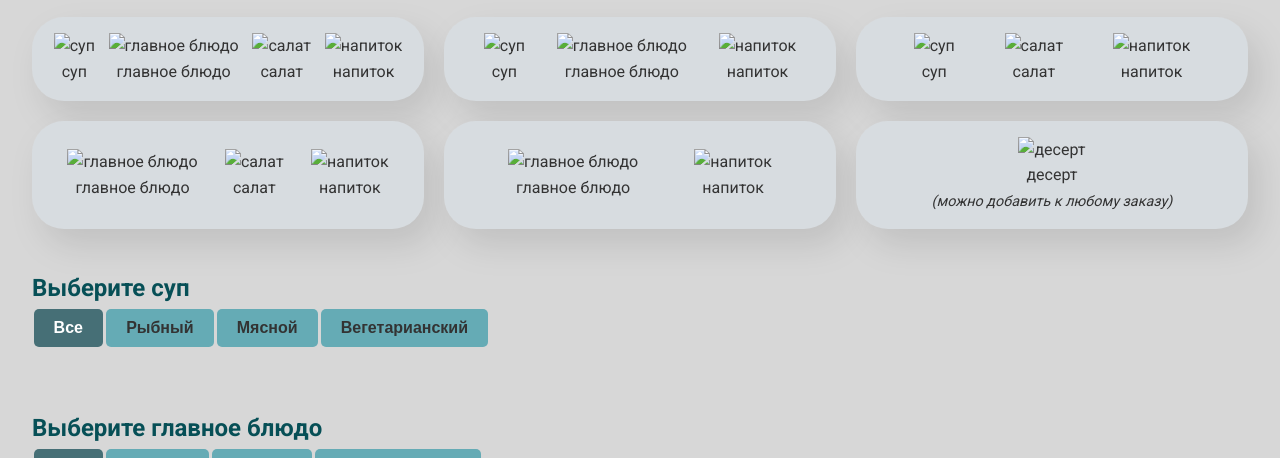
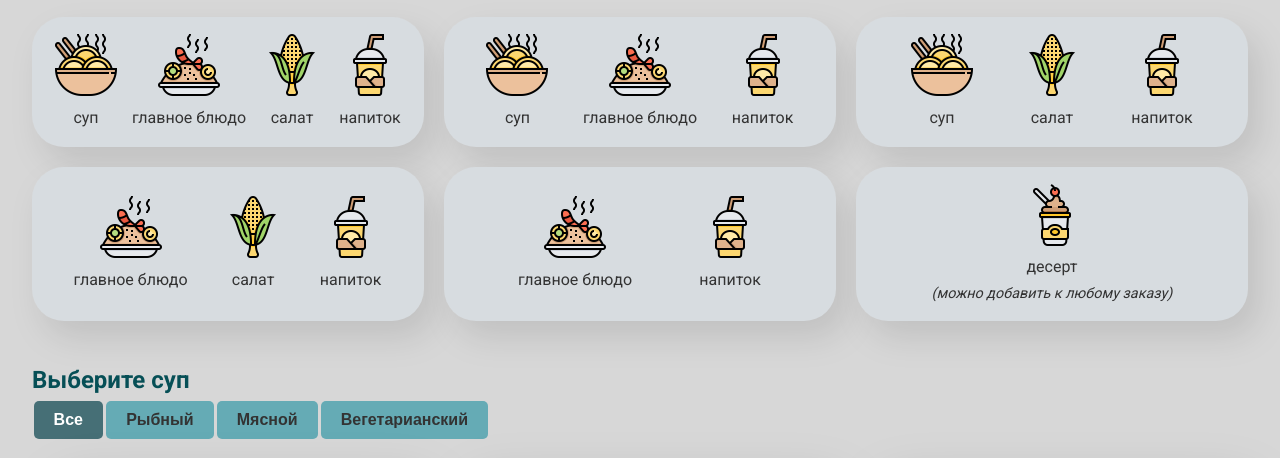
Before and after one commit to Witheredbanana/project6, a plain HTML site: page pack_a_lunch.html in a window 1280 px wide. Shown: the part 265-723 px from the top of the page. Drawn offline with Linux system fonts and the light colour scheme; files that its build step writes are made by us from their sources; files whose address does not match are found by name.

Commit message:
Update pack_a_lunch.html

```diff
--- a/pack_a_lunch.html
+++ b/pack_a_lunch.html
@@ -6,8 +6,8 @@
     <meta name="viewport" content="width=device-width, initial-scale=1.0">
     <title>Pack a lunch</title>
     <link href="https://fonts.googleapis.com/css2?family=Roboto:wght@400;700&display=swap" rel="stylesheet">
-    <link rel="stylesheet" href="assets/css/styles.css">
-    <link rel="stylesheet" href="assets/css/pack_a_lunch.css">
+    <link rel="stylesheet" href="styles.css">
+    <link rel="stylesheet" href="pack_a_lunch.css">
 </head>
 
 <body>
@@ -44,77 +44,77 @@
             <div class="lunch-grid">
                 <div class="lunch-options">
                     <div>
-                        <img src="assets/images/icons/soup.png" alt="суп">
+                        <img src="soup.png" alt="суп">
                         <p>суп</p>
                     </div>
                     <div>
-                        <img src="assets/images/icons/main.png" alt="главное блюдо">
+                        <img src="main.png" alt="главное блюдо">
                         <p>главное блюдо</p>
                     </div>
                     <div>
-                        <img src="assets/images/icons/salad.png" alt="салат">
+                        <img src="salad.png" alt="салат">
                         <p>салат</p>
                     </div>
                     <div>
-                        <img src="assets/images/icons/drink.png" alt="напиток">
+                        <img src="drink.png" alt="напиток">
                         <p>напиток</p>
                     </div>
                 </div>
                 <div class="lunch-options">
                     <div>
-                        <img src="assets/images/icons/soup.png" alt="суп">
+                        <img src="soup.png" alt="суп">
                         <p>суп</p>
                     </div>
                     <div>
-                        <img src="assets/images/icons/main.png" alt="главное блюдо">
+                        <img src="main.png" alt="главное блюдо">
                         <p>главное блюдо</p>
                     </div>
                     <div>
-                        <img src="assets/images/icons/drink.png" alt="напиток">
+                        <img src="drink.png" alt="напиток">
                         <p>напиток</p>
                     </div>
                 </div>
                 <div class="lunch-options">
                     <div>
-                        <img src="assets/images/icons/soup.png" alt="суп">
+                        <img src="soup.png" alt="суп">
                         <p>суп</p>
                     </div>
                     <div>
-                        <img src="assets/images/icons/salad.png" alt="салат">
+                        <img src="salad.png" alt="салат">
                         <p>салат</p>
                     </div>
                     <div>
-                        <img src="assets/images/icons/drink.png" alt="напиток">
+                        <img src="drink.png" alt="напиток">
                         <p>напиток</p>
                     </div>
                 </div>
                 <div class="lunch-options">
                     <div>
-                        <img src="assets/images/icons/main.png" alt="главное блюдо">
+                        <img src="main.png" alt="главное блюдо">
                         <p>главное блюдо</p>
                     </div>
                     <div>
-                        <img src="assets/images/icons/salad.png" alt="салат">
+                        <img src="salad.png" alt="салат">
                         <p>салат</p>
                     </div>
                     <div>
-                        <img src="assets/images/icons/drink.png" alt="напиток">
+                        <img src="drink.png" alt="напиток">
                         <p>напиток</p>
                     </div>
                 </div>
                 <div class="lunch-options">
                     <div>
-                        <img src="assets/images/icons/main.png" alt="главное блюдо">
+                        <img src="main.png" alt="главное блюдо">
                         <p>главное блюдо</p>
                     </div>
                     <div>
-                        <img src="assets/images/icons/drink.png" alt="напиток">
+                        <img src="drink.png" alt="напиток">
                         <p>напиток</p>
                     </div>
                 </div>
                 <div class="lunch-options">
                     <div>
-                        <img src="assets/images/icons/desert.png" alt="десерт">
+                        <img src="desert.png" alt="десерт">
                         <p>десерт</p>
                         <i class="dessert-info">(можно добавить к любому заказу)</i>
                     </div>
@@ -247,8 +247,8 @@
         </div>
     </footer>
 
-    <script src="assets/js/meals.js"></script>
-    <script src="assets/js/pack_a_lunch.js"></script>
+    <script src="meals.js"></script>
+    <script src="pack_a_lunch.js"></script>
 </body>
 
 </html>
```
